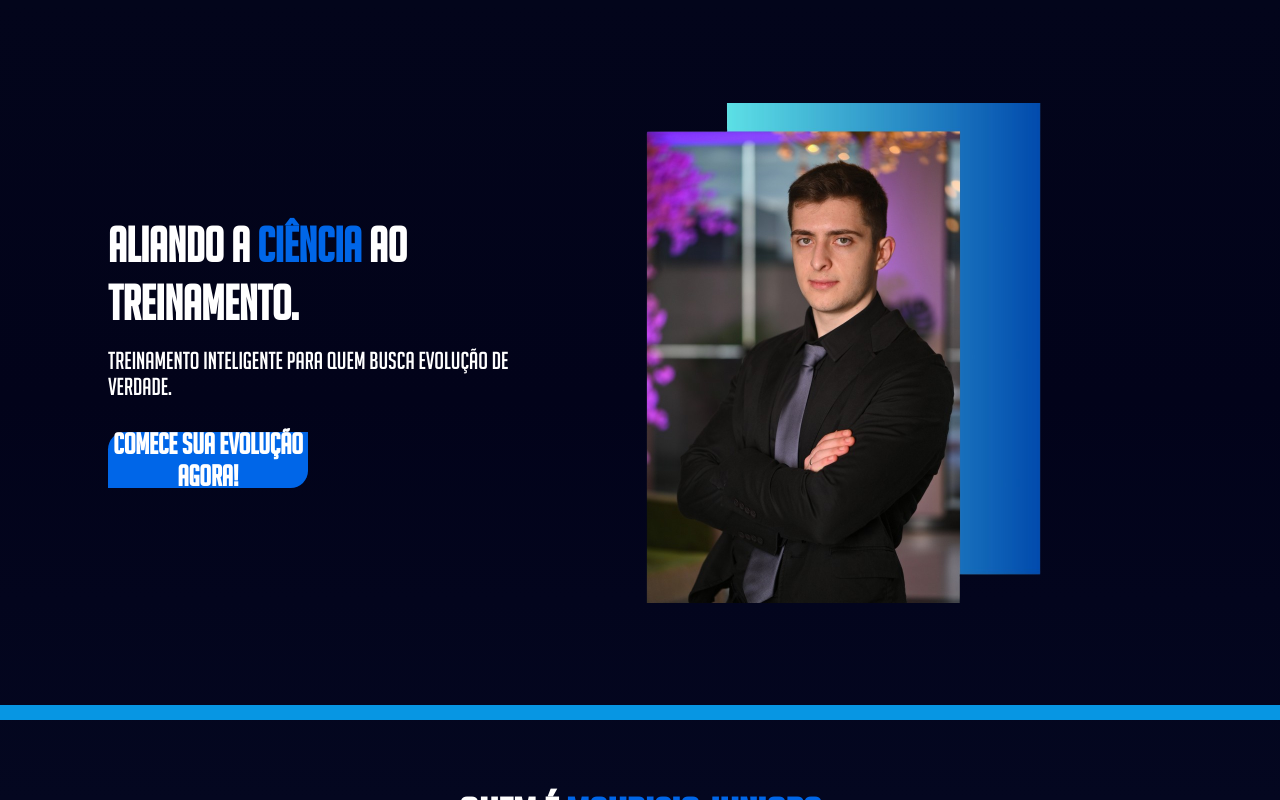
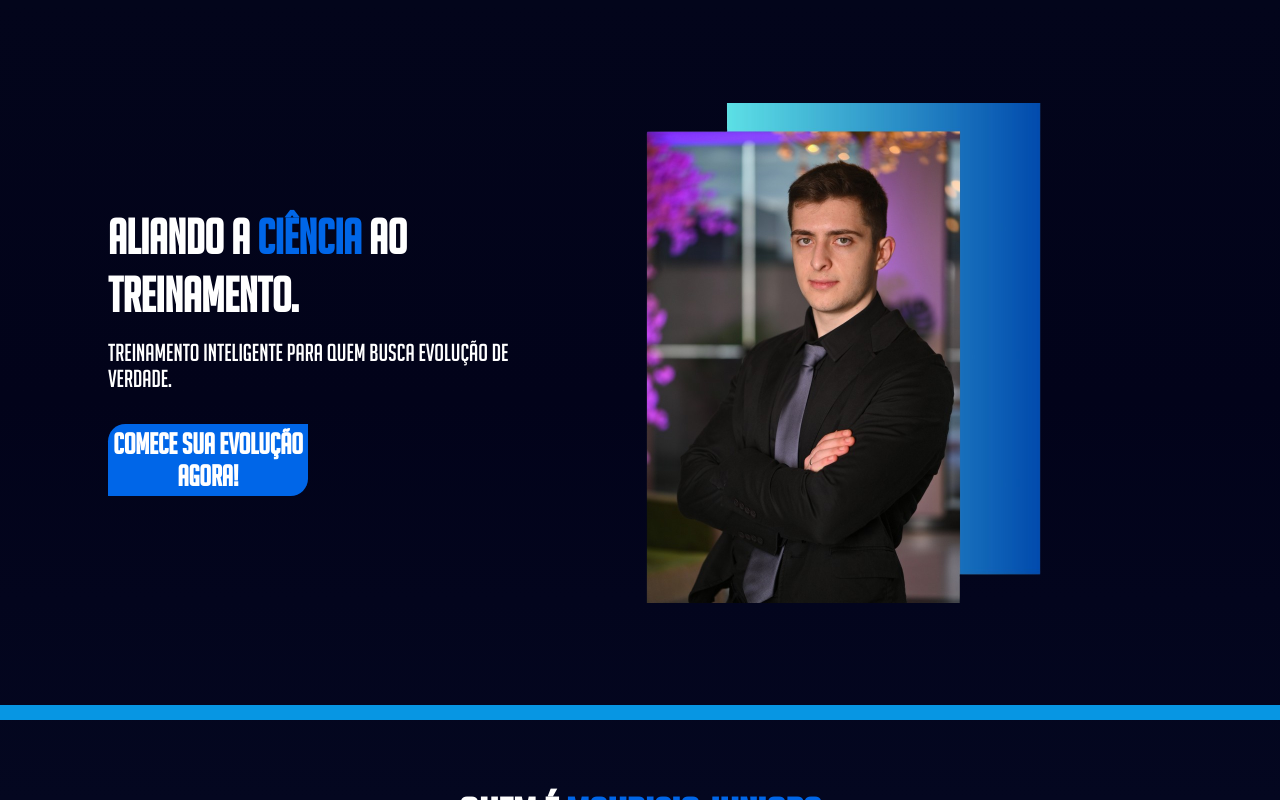
Before and after one commit to guiDaros/MauricioJrPage, a React (Vite) app: page / in a window 1280 px wide. Built offline with nearby package versions, Linux system fonts and the light colour scheme; no server answers.

Commit message:
button height

```diff
--- a/src/atoms/BasicButton/styles.ts
+++ b/src/atoms/BasicButton/styles.ts
@@ -6,7 +6,7 @@ export const StyledButton = styled.button`
 
   border: none;
   width: 15em;
-  height: 3.5rem;
+  height: 4.5rem;
   border-radius: 1.3em 0;
   display: flex;
   justify-content: center;
```
